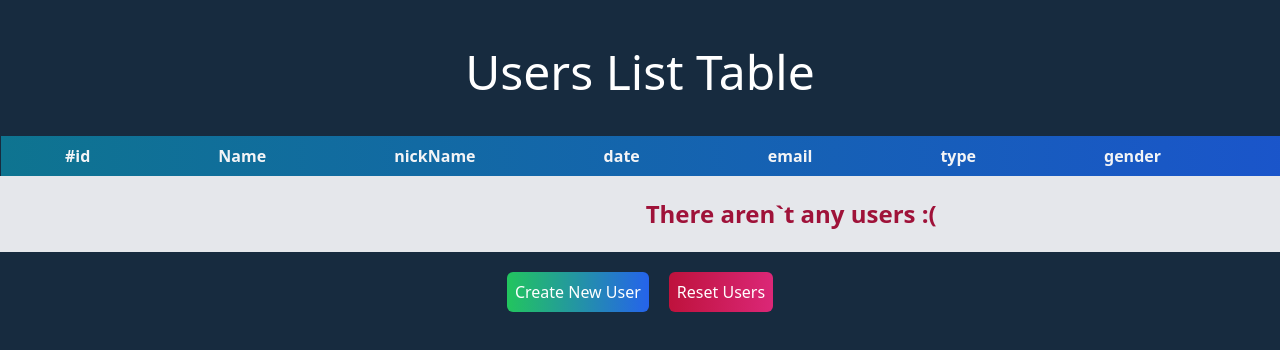
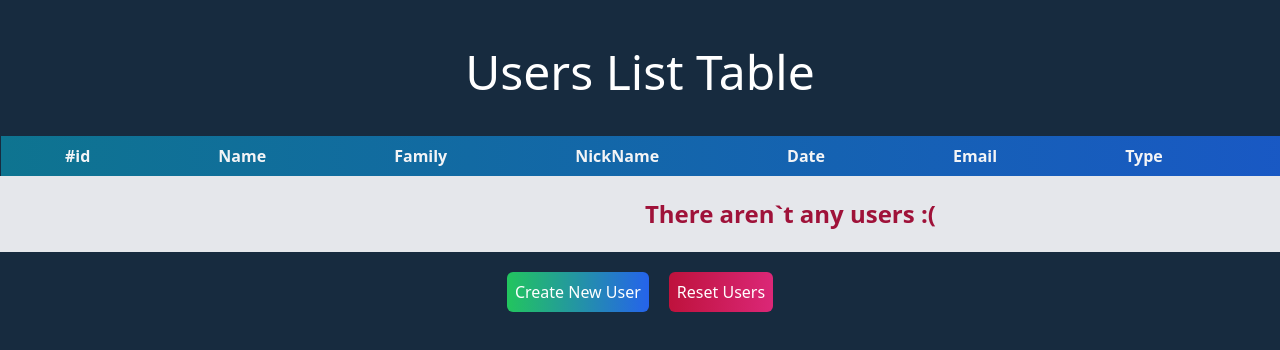
Before and after one commit to amiralitaheri-it/users-list-react, a React (Create React App) app: page / in a window 1280 px wide. Shown: the top 350 px of the page. Built offline with nearby package versions, Linux system fonts and the light colour scheme.

Commit message:
fix family header bug

```diff
--- a/src/components/users/UsersList.jsx
+++ b/src/components/users/UsersList.jsx
@@ -9,7 +9,7 @@ function UsersList() {
     return (
         <div class="overflow-auto">
             <table className="mt-10 max-w-5xl mx-auto table-auto rounded-lg">
-                <TableHeader headerFields={ ['#id', 'Name', 'nickName', 'date', 'email', 'type', 'gender ', 'type', 'settings'] }/>
+                <TableHeader headerFields={ ['#id', 'Name', 'Family', 'NickName', 'Date', 'Email', 'Type', 'Gender ', 'Type', 'Settings'] }/>
                 <tbody className="bg-gray-200 border-2 rounded-lg">
                 {
                     userContext.users.length === 0
```
